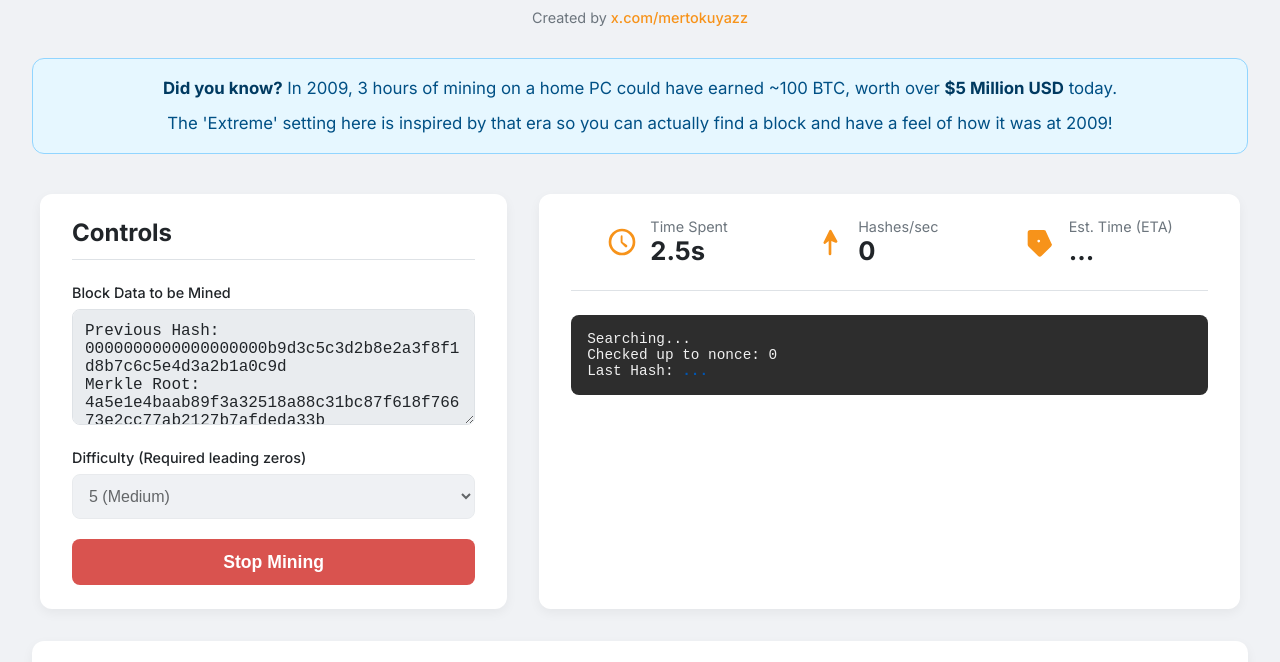
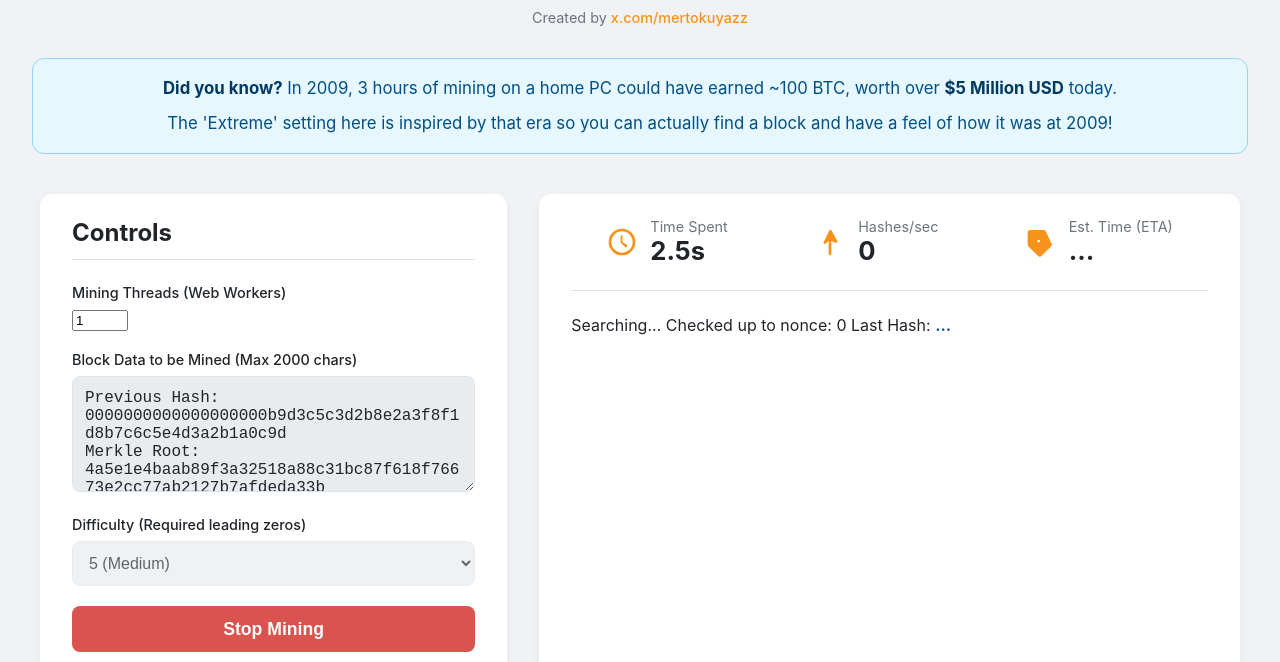
Before and after one commit to mertokuyaz/bitcoinminingsimulator, a plain HTML site: page index.html in a window 1280 px wide. Both pictures are taken after a click on the button "Start Mining". Shown: the part 116-778 px from the top of the page. Drawn offline with Linux system fonts and the light colour scheme.

Commit message:
Update index.html

```diff
--- a/index.html
+++ b/index.html
@@ -3,6 +3,7 @@
 <head>
     <meta charset="UTF-8">
     <meta name="viewport" content="width=device-width, initial-scale=1.0">
+    <meta http-equiv="Content-Security-Policy" content="default-src 'self'; style-src 'self' 'unsafe-inline' https://fonts.googleapis.com; font-src https://fonts.gstatic.com; script-src 'self' 'unsafe-inline'; worker-src 'self'; img-src 'self' data:; media-src 'self' data:;">
     <title>Bitcoin Mining Simulator</title>
     <link rel="preconnect" href="https://fonts.googleapis.com">
     <link rel="preconnect" href="https://fonts.gstatic.com" crossorigin>
@@ -53,8 +54,12 @@
         <div class="card controls-card">
             <h2>Controls</h2>
             <div class="form-group">
-                <label for="block-data">Block Data to be Mined</label>
-                <textarea id="block-data" rows="5">Previous Hash: 0000000000000000000b9d3c5c3d2b8e2a3f8f1d8b7c6c5e4d3a2b1a0c9d
+                <label for="threads">Mining Threads (Web Workers)</label>
+                <input type="number" id="threads" min="1" max="16" value="1" />
+            </div>
+            <div class="form-group">
+                <label for="block-data">Block Data to be Mined (Max 2000 chars)</label>
+                <textarea id="block-data" rows="5" maxlength="2000">Previous Hash: 0000000000000000000b9d3c5c3d2b8e2a3f8f1d8b7c6c5e4d3a2b1a0c9d
 Merkle Root: 4a5e1e4baab89f3a32518a88c31bc87f618f76673e2cc77ab2127b7afdeda33b
 Timestamp: 1678912345</textarea>
             </div>
@@ -92,7 +97,7 @@ Timestamp: 1678912345</textarea>
             </div>
 
             <div id="results-container" class="hidden">
-                <pre id="status-log">Awaiting start...</pre>
+                <div id="status-log" class="status-log">Awaiting start...</div>
             </div>
 
             <div id="success-block" class="hidden">
@@ -108,6 +113,14 @@ Timestamp: 1678912345</textarea>
             </div>
         </div>
     </main>
+
+    <!-- NEW: Mini-Blockchain Visualizer -->
+    <div id="blockchain-container" class="blockchain-layout hidden">
+        <h2>Mined Blocks (Mini-Blockchain)</h2>
+        <div id="blocks-wrapper" class="blocks-wrapper"></div>
+    </div>
+
+    <canvas id="confetti-canvas"></canvas>
 
     <!-- ***** EXPLANATION CONTENT RESTORED ***** -->
         <div class="card explanation-card">
```
